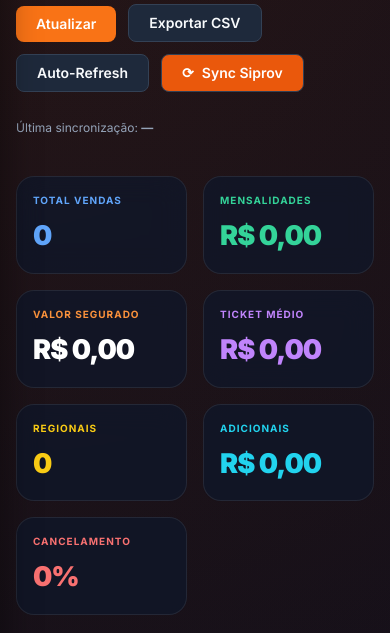
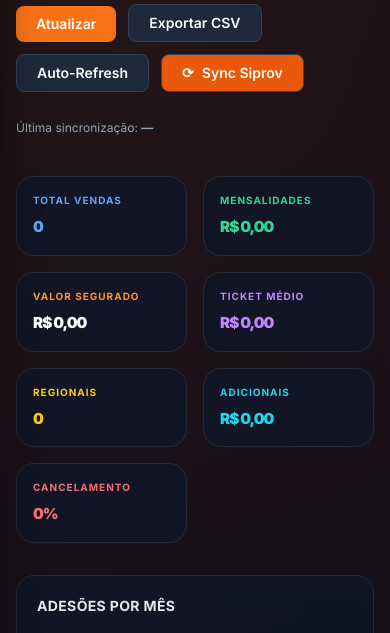
Before and after one commit to trf12305/Trabalho_JB, a Flask app: page /vendas in a window 390 px wide. Shown: the part 176-809 px from the top of the page. Run offline with Flask 3, Linux system fonts and the light colour scheme; the visitor is signed in with stand-in values (Sample User, id 1); data that the repository does not hold is empty; some libraries are stand-ins or nearby versions.

Commit message:
fix(dashboards): valores dos cards nao cortam mais em tablet
Em telas de tablet (~1024-1600px), os numeros grandes dos cards estouravam
e ficavam cortados (ex.: 'R$ 7.885.926,' sem os centavos).

Correcoes (visual no desktop preservado):
- .kpi-value: font-size responsivo com clamp() (encolhe em telas estreitas).
- Grades reflow: menos colunas na faixa do tablet, mais largas:
  - Financeiro: 6 colunas so em telas >=1536px (3 colunas no meio).
  - Eventos: 5 colunas so >=1536px (3 no meio).
  - Vendas: maximo 4 colunas (a carteira de 17 digitos nao cabia em 7).

Validado em 1280px e 1600px: todos os valores cabem completos.

Co-Authored-By: Claude Opus 4.8 <noreply@anthropic.com>

```diff
--- a/templates/dash_eventos.html
+++ b/templates/dash_eventos.html
@@ -59,6 +59,9 @@
             line-height: 1;
             letter-spacing: -2px;
             white-space: nowrap;
+            /* Responsivo: encolhe em telas estreitas (tablet) pra não cortar
+               os números; sobrepõe os text-4xl/5xl do Tailwind. */
+            font-size: clamp(1.25rem, 2vw, 3rem) !important;
             background: linear-gradient(to right, #fff, #cbd5e1);
             -webkit-background-clip: text;
             -webkit-text-fill-color: transparent;
@@ -277,7 +280,7 @@
     </section>
 
     <!-- KPIs -->
-    <section class="grid grid-cols-2 lg:grid-cols-3 xl:grid-cols-5 gap-4 mb-5">
+    <section class="grid grid-cols-2 lg:grid-cols-3 2xl:grid-cols-5 gap-4 mb-5">
 
         <div class="glass rounded-[24px] p-5 kpi-card">
             <p class="text-[10px] uppercase tracking-[0.25em] text-slate-500 font-bold">
--- a/templates/dash_vendas.html
+++ b/templates/dash_vendas.html
@@ -61,9 +61,12 @@
         }
 
         .kpi-value {
-            font-size: 1.7rem;
+            /* Responsivo: encolhe em telas estreitas (tablet) pra não cortar
+               os números grandes; mantém ~1.7rem no desktop largo. */
+            font-size: clamp(0.95rem, 1.35vw, 1.7rem);
             font-weight: 900;
             letter-spacing: -1px;
+            white-space: nowrap;
         }
 
         .title-gradient {
@@ -202,7 +205,7 @@
 </header>
 
 <!-- KPIs -->
-<div class="grid grid-cols-2 md:grid-cols-3 lg:grid-cols-4 xl:grid-cols-7 gap-4 mb-8">
+<div class="grid grid-cols-2 md:grid-cols-3 lg:grid-cols-4 gap-4 mb-8">
 
     <div class="kpi-card p-4">
         <p class="text-[10px] uppercase tracking-widest text-blue-400 font-bold">Total Vendas</p>
```
Also changed, not shown: templates/dash_financeiro.html (+6 -2 lines).
